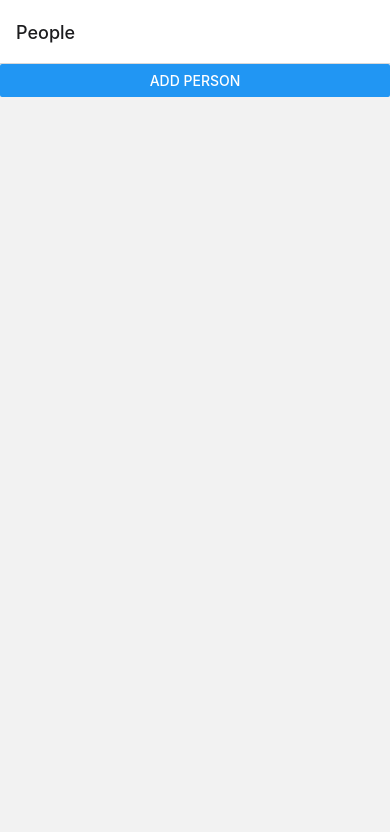
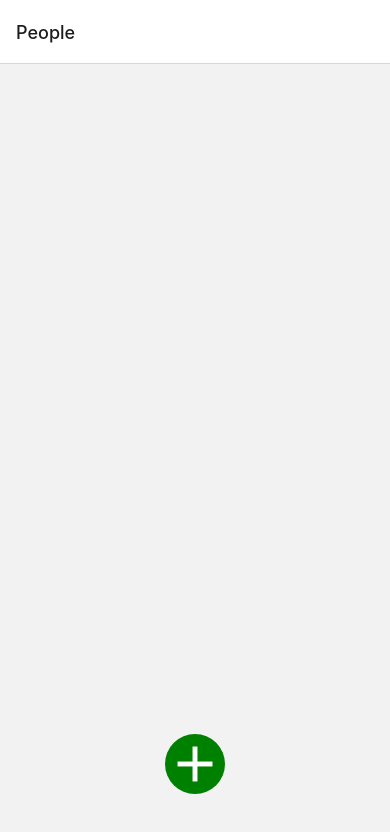
Before and after one commit to nkun0003/giftgenius, a React Native app: screen /People in a window 390 px wide. Shown: the top 832 px of the page. Built offline with nearby package versions, Linux system fonts and the light colour scheme.

Commit message:
added the FAB botton to add people

```diff
--- a/PeopleContext.js
+++ b/PeopleContext.js
@@ -1,35 +1,52 @@
 import React, { createContext, useState, useEffect } from 'react';
 import AsyncStorage from '@react-native-async-storage/async-storage';
-import { randomUUID } from 'expo-crypto';
+import { randomUUID } from 'expo-crypto'; // Importing randomUUID to generate unique IDs for each new person.
 
-const PeopleContext = createContext();
+const PeopleContext = createContext(); // Creating a new context called PeopleContext, which will be used to share state across components.
 
 export const PeopleProvider = ({ children }) => {
-  const [people, setPeople] = useState([]);
+  // PeopleProvider component will wrap around other components to provide them with access to PeopleContext.
+  // 'children' represents any components nested inside PeopleProvider.
 
-  const STORAGE_KEY = 'people';
+  const [people, setPeople] = useState([]); // State 'people' is used to store an array of person objects, initially set to an empty array.
 
-  // Load people from AsyncStorage
+  const STORAGE_KEY = 'people'; // Key used for storing and retrieving data from AsyncStorage.
+
+  // Load people from AsyncStorage when the component mounts
   useEffect(() => {
+    // useEffect runs when the component is first rendered to load data from AsyncStorage.
     const loadPeople = async () => {
-      const savedPeople = await AsyncStorage.getItem(STORAGE_KEY);
-      if (savedPeople) setPeople(JSON.parse(savedPeople));
+      const savedPeople = await AsyncStorage.getItem(STORAGE_KEY); // Asynchronously get data stored under the key 'people' from AsyncStorage.
+      if (savedPeople) setPeople(JSON.parse(savedPeople)); // If saved data exists, parse the JSON string into a JavaScript array and update the 'people' state.
     };
-    loadPeople();
-  }, []);
+    loadPeople(); // Call loadPeople to load the data from AsyncStorage.
+  }, []); // Empty dependency array ensures this effect only runs once when the component mounts.
 
+  // Function to add a new person to the list.
   const addPerson = async (name, dob) => {
     const newPerson = {
-      id: randomUUID(),
-      name,
-      dob
+      id: randomUUID(), // Generate a unique ID for the new person.
+      name, // The name of the person, passed as an argument.
+      dob // The date of birth of the person, passed as an argument.
     };
-    const updatedPeople = [...people, newPerson];
-    setPeople(updatedPeople);
-    await AsyncStorage.setItem(STORAGE_KEY, JSON.stringify(updatedPeople));
+    const updatedPeople = [...people, newPerson]; // Create a new array with the existing people plus the new person added.
+    setPeople(updatedPeople); // Update the 'people' state with the new array.
+    await AsyncStorage.setItem(STORAGE_KEY, JSON.stringify(updatedPeople)); // Save the updated people array to AsyncStorage.
   };
 
-  return <PeopleContext.Provider value={{ people, addPerson }}>{children}</PeopleContext.Provider>;
+  return (
+    <PeopleContext.Provider value={{ people, addPerson }}>
+      {/*
+      The PeopleContext.Provider component provides the current value of the context to all its children.
+      The value prop contains the 'people' array and the 'addPerson' function, allowing components
+      wrapped in PeopleProvider to access and modify this state.
+      */}
+      {children}
+      {/* 'children' represents any components that are wrapped inside PeopleProvider.
+      It allows those components to access the context values. */}
+    </PeopleContext.Provider>
+  );
 };
 
 export default PeopleContext;
+// Exporting PeopleContext so other components can consume it and access the shared state.
--- a/screens/PeopleScreen.js
+++ b/screens/PeopleScreen.js
@@ -1,8 +1,17 @@
 import { useNavigation } from '@react-navigation/native';
 import { useContext } from 'react';
-import { Button, FlatList, View, Text, SafeAreaView } from 'react-native';
+import {
+  StyleSheet,
+  TouchableOpacity,
+  Button,
+  FlatList,
+  View,
+  Text,
+  SafeAreaView
+} from 'react-native';
 import { SafeAreaProvider } from 'react-native-safe-area-context';
 import PeopleContext from '../PeopleContext';
+import { MaterialIcons } from '@expo/vector-icons';
 
 export default function PeopleScreen() {
   const navigation = useNavigation();
@@ -10,7 +19,7 @@ export default function PeopleScreen() {
 
   return (
     <SafeAreaProvider>
-      <SafeAreaView>
+      <SafeAreaView style={styles.container}>
         <FlatList
           data={people}
           keyExtractor={(item) => item.id}
@@ -21,8 +30,31 @@ export default function PeopleScreen() {
             </View>
           )}
         />
-        <Button title="Add Person" onPress={() => navigation.navigate('AddPerson')} />
+        {/* Floating Action Button */}
+        <TouchableOpacity style={styles.fab} onPress={() => navigation.navigate('AddPerson')}>
+          <MaterialIcons name="add" size={60} color="white" />
+        </TouchableOpacity>
+        {/* <Button title="Add Person" onPress={() => navigation.navigate('AddPerson')} /> */}
       </SafeAreaView>
     </SafeAreaProvider>
   );
 }
+
+const styles = StyleSheet.create({
+  container: {
+    flex: 1
+  },
+  fab: {
+    position: 'absolute',
+    bottom: 50,
+    left: '50%',
+    transform: [{ translateX: -30 }],
+    backgroundColor: 'green',
+    borderRadius: 30,
+    width: 60,
+    height: 60,
+    alignItems: 'center',
+    justifyContent: 'center',
+    elevation: 5
+  }
+});
```
Also changed, not shown: package.json (+6 -2 lines), 1 other file (tests, documents, lock files or other folders).
